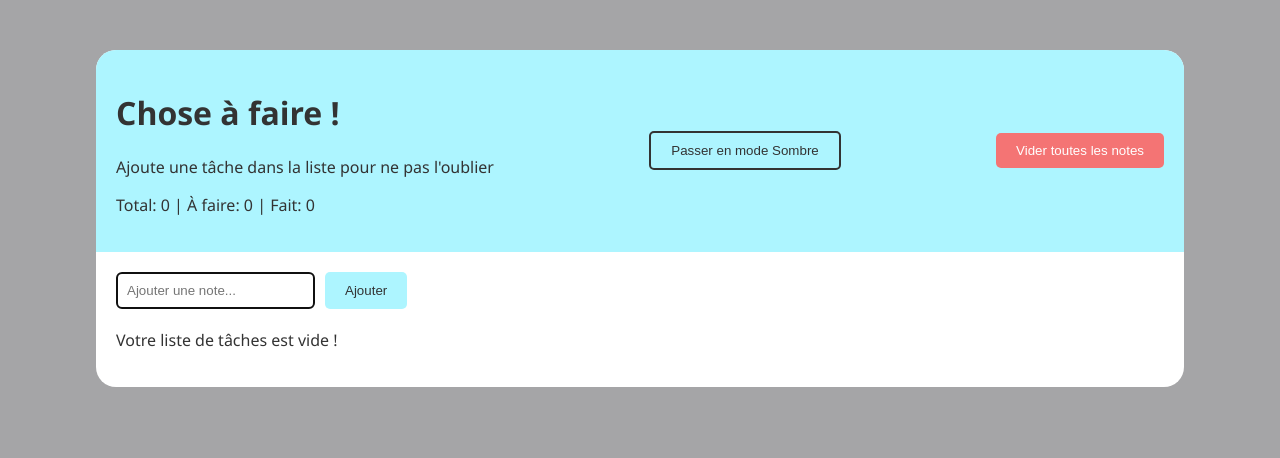
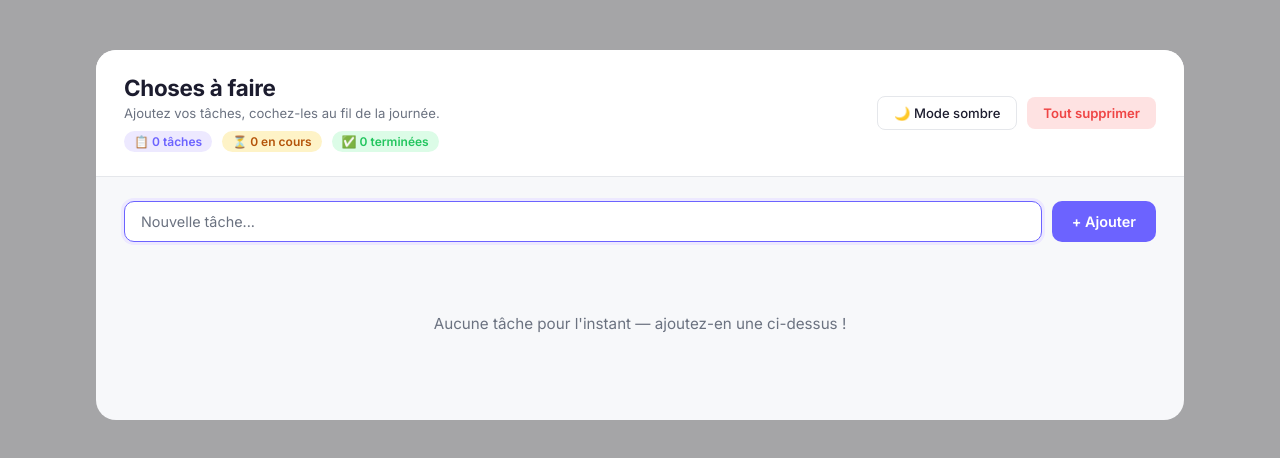
Before and after one commit to LohanVapaille/tasks-list, a React (Vite) app: page / in a window 1280 px wide. Shown: the top 458 px of the page. Built offline with nearby package versions, Linux system fonts and the light colour scheme.

Commit message:
maj modernise

```diff
--- a/src/App.css
+++ b/src/App.css
@@ -1,94 +1,392 @@
-/* Style de l'entête principal */
+@import url("https://fonts.googleapis.com/css2?family=Inter:wght@400;500;600;700&display=swap");
+
+/* ─── Variables thème clair ─────────────────────────────────── */
+.app {
+  --bg-color: #f7f8fa;
+  --surface: #ffffff;
+  --surface-hover: #f0f1f5;
+  --text-primary: #1c1c2e;
+  --text-secondary: #6b7280;
+  --accent: #6c63ff;
+  --accent-light: #ede9ff;
+  --success: #22c55e;
+  --success-light: #dcfce7;
+  --danger: #ef4444;
+  --danger-light: #fee2e2;
+  --border: #e5e7eb;
+  --shadow-sm: 0 1px 3px rgba(0, 0, 0, 0.07);
+  --shadow-md: 0 4px 12px rgba(0, 0, 0, 0.09);
+  --radius: 12px;
+
+  font-family: "Inter", sans-serif;
+  width: 85%;
+  margin: auto;
+  background-color: var(--bg-color);
+  color: var(--text-primary);
+  border-radius: 20px;
+  transition:
+    background-color 0.3s ease,
+    color 0.3s ease;
+  overflow: hidden;
+}
+
+/* ─── Thème sombre ──────────────────────────────────────────── */
+.app.dark {
+  --bg-color: #12121a;
+  --surface: #1e1e2d;
+  --surface-hover: #2a2a3d;
+  --text-primary: #f0f0f8;
+  --text-secondary: #9ca3af;
+  --accent: #8b85ff;
+  --accent-light: #2a2740;
+  --success: #34d399;
+  --success-light: #0d2e20;
+  --danger: #f87171;
+  --danger-light: #2e1111;
+  --border: #2d2d42;
+  --shadow-sm: 0 1px 3px rgba(0, 0, 0, 0.3);
+  --shadow-md: 0 4px 12px rgba(0, 0, 0, 0.4);
+}
+
+/* ─── Header ────────────────────────────────────────────────── */
 header {
   display: flex;
   justify-content: space-between;
   align-items: center;
-  padding: 20px;
-  background-color: var(--bleu-clair);
-  color: var(--text-color);
-  border-top-left-radius: 20px;
-  border-top-right-radius: 20px;
+  padding: 24px 28px;
+  background-color: var(--surface);
+  border-bottom: 1px solid var(--border);
+  gap: 16px;
+  flex-wrap: wrap;
 }
 
-/* Conteneur racine de l'application */
-/* Ici on définit les variables CSS du thème clair par défaut. */
-.app {
-  --bg-color: #ffffff;
-  --text-color: #333333;
-  --bleu-clair: #adf5ff;
-  --rouge: #f47474;
-  width: 85%;
-  margin: auto;
-  background-color: var(--bg-color);
-  color: var(--text-color);
-  transition: all 0.3s ease;
-  border-radius: 20px;
+header h1 {
+  font-size: 1.4rem;
+  font-weight: 700;
+  margin: 0 0 4px 0;
+  color: var(--text-primary);
+  letter-spacing: -0.3px;
 }
 
-/* Variante sombre: on redéfinit uniquement les variables. */
-.app.dark {
-  --bg-color: #1a1a1a;
-  --text-color: #f0f0f0;
-  --bleu-clair: #03353b;
-  --rouge: #3f0606;
+header p {
+  margin: 0;
+  font-size: 0.82rem;
+  color: var(--text-secondary);
+}
+
+.header-stats {
+  display: flex;
+  gap: 10px;
+  margin-top: 10px;
+  flex-wrap: wrap;
+}
+
+.stat-chip {
+  display: inline-flex;
+  align-items: center;
+  gap: 5px;
+  padding: 3px 10px;
+  border-radius: 20px;
+  font-size: 0.75rem;
+  font-weight: 600;
+}
+
+.stat-chip.total {
+  background: var(--accent-light);
+  color: var(--accent);
+}
+.stat-chip.pending {
+  background: #fef3c7;
+  color: #b45309;
+}
+.app.dark .stat-chip.pending {
+  background: #2d2010;
+  color: #fbbf24;
+}
+.stat-chip.done {
+  background: var(--success-light);
+  color: var(--success);
+}
+
+.header-actions {
+  display: flex;
+  gap: 10px;
+  align-items: center;
+}
+
+.btndarkmode {
+  background: transparent;
+  border: 1.5px solid var(--border);
+  color: var(--text-primary);
+  padding: 8px 16px;
+  border-radius: 8px;
+  cursor: pointer;
+  font-family: inherit;
+  font-size: 0.82rem;
+  font-weight: 500;
+  transition:
+    background 0.2s,
+    border-color 0.2s;
+}
+
+.btndarkmode:hover {
+  background: var(--surface-hover);
+  border-color: var(--accent);
+}
+
+.btn-clear {
+  background: var(--danger-light);
+  border: none;
+  color: var(--danger);
+  padding: 8px 16px;
+  border-radius: 8px;
+  cursor: pointer;
+  font-family: inherit;
+  font-size: 0.82rem;
+  font-weight: 600;
+  transition: background 0.2s;
+}
+
+.btn-clear:hover {
+  background: var(--danger);
+  color: #fff;
+}
+
+/* ─── Main ──────────────────────────────────────────────────── */
+main {
+  padding: 24px 28px;
+}
+
+/* ─── Formulaire d'ajout ────────────────────────────────────── */
+.note-form {
+  display: flex;
+  gap: 10px;
+  margin-bottom: 24px;
+}
+
+.note-form input {
+  flex: 1;
+  padding: 11px 16px;
+  border: 1.5px solid var(--border);
+  border-radius: 10px;
+  font-family: inherit;
+  font-size: 0.9rem;
+  background: var(--surface);
+  color: var(--text-primary);
+  outline: none;
+  transition: border-color 0.2s;
+}
+
+.note-form input::placeholder {
+  color: var(--text-secondary);
+}
+
+.note-form input:focus {
+  border-color: var(--accent);
+  box-shadow: 0 0 0 3px var(--accent-light);
+}
+
+.note-form button {
+  padding: 11px 20px;
+  background: var(--accent);
+  border: none;
+  color: #fff;
+  border-radius: 10px;
+  cursor: pointer;
+  font-family: inherit;
+  font-size: 0.9rem;
+  font-weight: 600;
+  transition:
+    opacity 0.2s,
+    transform 0.1s;
+}
+
+.note-form button:hover {
+  opacity: 0.88;
+}
+.note-form button:active {
+  transform: scale(0.97);
 }
 
 .error {
-  color: #ff4d4d;
-  font-size: 0.8rem;
+  color: var(--danger);
+  font-size: 0.78rem;
+  margin-top: -18px;
+  margin-bottom: 16px;
 }
 
-/* Bouton de changement de thème */
-.btndarkmode {
-  background-color: transparent;
-  border: 2px solid var(--text-color);
-  color: var(--text-color);
-  padding: 10px 20px;
-  border-radius: 5px;
-  cursor: pointer;
+/* ─── Grille de cartes ──────────────────────────────────────── */
+.note-grid {
+  display: grid;
+  grid-template-columns: repeat(auto-fill, minmax(260px, 1fr));
+  gap: 16px;
 }
 
-.btndarkmode:hover {
-  background-color: var(--text-color);
-  color: var(--bg-color);
+.empty-message {
+  text-align: center;
+  color: var(--text-secondary);
+  padding: 48px 0;
+  font-size: 0.95rem;
 }
 
-/* Zone de saisie + bouton d'ajout */
-.note-form {
+/* ─── Carte de tâche ────────────────────────────────────────── */
+.note-card {
+  background: var(--surface);
+  border-radius: var(--radius);
+  box-shadow: var(--shadow-sm);
+  border: 1px solid var(--border);
+  border-left: 4px solid var(--accent);
+  padding: 16px;
   display: flex;
-  gap: 10px;
-  margin-bottom: 20px;
+  flex-direction: column;
+  gap: 12px;
+  transition:
+    box-shadow 0.2s,
+    border-color 0.3s,
+    opacity 0.3s;
+  position: relative;
 }
 
-/* Champ de texte de la note */
-.note-form input {
-  padding: 10px;
-
-  border: 1px solid #ccc;
-  border-radius: 5px;
+.note-card:hover {
+  box-shadow: var(--shadow-md);
 }
 
-/* Bouton Ajouter */
-.note-form button {
-  padding: 10px 20px;
-  background-color: var(--bleu-clair);
-  border: none;
-  color: var(--text-color);
-  border-radius: 5px;
-  cursor: pointer;
+.note-card.completed {
+  border-left-color: var(--success);
+  opacity: 0.75;
 }
 
-/* Bouton de suppression globale */
-.btn-clear {
-  padding: 10px 20px;
-  background-color: var(--rouge);
-  border: none;
-  color: white;
-  border-radius: 5px;
-  cursor: pointer;
+.note-card-top {
+  display: flex;
+  align-items: flex-start;
+  gap: 12px;
 }
 
-/* Feedback visuel au survol du bouton de suppression */
-.btn-clear:hover {
-  background-color: #ff4d4d;
+/* Checkbox custom */
+.task-checkbox {
+  appearance: none;
+  -webkit-appearance: none;
+  width: 20px;
+  height: 20px;
+  min-width: 20px;
+  border: 2px solid var(--border);
+  border-radius: 6px;
+  cursor: pointer;
+  margin-top: 1px;
+  transition:
+    background 0.2s,
+    border-color 0.2s;
+  position: relative;
 }
+
+.task-checkbox:checked {
+  background: var(--success);
+  border-color: var(--success);
+}
+
+.task-checkbox:checked::after {
+  content: "✓";
+  position: absolute;
+  color: #fff;
+  font-size: 13px;
+  font-weight: 700;
+  top: 50%;
+  left: 50%;
+  transform: translate(-50%, -50%);
+}
+
+.task-checkbox:hover:not(:checked) {
+  border-color: var(--accent);
+}
+
+.note-text {
+  flex: 1;
+  font-size: 0.92rem;
+  font-weight: 500;
+  line-height: 1.5;
+  color: var(--text-primary);
+  word-break: break-word;
+}
+
+.note-card.completed .note-text {
+  text-decoration: line-through;
+  color: var(--text-secondary);
+}
+
+/* ─── Zone d'édition inline ─────────────────────────────────── */
+.edit-input {
+  flex: 1;
+  padding: 6px 10px;
+  border: 1.5px solid var(--accent);
+  border-radius: 8px;
+  font-family: inherit;
+  font-size: 0.92rem;
+  background: var(--accent-light);
+  color: var(--text-primary);
+  outline: none;
+  resize: none;
+  line-height: 1.5;
+}
+
+/* ─── Actions de la carte ───────────────────────────────────── */
+.note-card-actions {
+  display: flex;
+  gap: 8px;
+  justify-content: flex-end;
+}
+
+.btn-icon {
+  display: inline-flex;
+  align-items: center;
+  gap: 4px;
+  padding: 5px 10px;
+  border: none;
+  border-radius: 7px;
+  font-family: inherit;
+  font-size: 0.75rem;
+  font-weight: 600;
+  cursor: pointer;
+  transition:
+    background 0.2s,
+    transform 0.1s;
+}
+
+.btn-icon:active {
+  transform: scale(0.95);
+}
+
+.btn-edit {
+  background: var(--accent-light);
+  color: var(--accent);
+}
+.btn-edit:hover {
+  background: var(--accent);
+  color: #fff;
+}
+
+.btn-save {
+  background: var(--success-light);
+  color: var(--success);
+}
+.btn-save:hover {
+  background: var(--success);
+  color: #fff;
+}
+
+.btn-cancel {
+  background: var(--surface-hover);
+  color: var(--text-secondary);
+}
+.btn-cancel:hover {
+  background: var(--border);
+  color: var(--text-primary);
+}
+
+.btn-delete {
+  background: var(--danger-light);
+  color: var(--danger);
+}
+.btn-delete:hover {
+  background: var(--danger);
+  color: #fff;
+}
--- a/src/components/Header.jsx
+++ b/src/components/Header.jsx
@@ -5,25 +5,34 @@ const Header = () => {
     useAppContext();
 
   return (
-    <header className="header">
+    <header>
       <div>
-        <h1>Chose à faire !</h1>
+        <h1>Choses à faire</h1>
+        <p>Ajoutez vos tâches, cochez-les au fil de la journée.</p>
 
-        <p>Ajoute une tâche dans la liste pour ne pas l'oublier</p>
-
-        <p>
-          Total: {notesSummary.total} | À faire: {notesSummary.pending} | Fait:{" "}
-          {notesSummary.completed}
-        </p>
+        <div className="header-stats">
+          <span className="stat-chip total">
+            📋 {notesSummary.total} tâche{notesSummary.total !== 1 ? "s" : ""}
+          </span>
+          <span className="stat-chip pending">
+            ⏳ {notesSummary.pending} en cours
+          </span>
+          <span className="stat-chip done">
+            ✅ {notesSummary.completed} terminée
+            {notesSummary.completed !== 1 ? "s" : ""}
+          </span>
+        </div>
       </div>
 
-      <button className="btndarkmode" onClick={toggleDarkMode}>
-        Passer en mode {isDarkMode ? "Clair" : "Sombre"}
-      </button>
+      <div className="header-actions">
+        <button className="btndarkmode" onClick={toggleDarkMode}>
+          {isDarkMode ? "☀️ Mode clair" : "🌙 Mode sombre"}
+        </button>
 
-      <button onClick={clearAllNotes} className="btn-clear">
-        Vider toutes les notes
-      </button>
+        <button onClick={clearAllNotes} className="btn-clear">
+          Tout supprimer
+        </button>
+      </div>
     </header>
   );
 };
--- a/src/components/NoteForm.jsx
+++ b/src/components/NoteForm.jsx
@@ -3,9 +3,8 @@ import useAppContext from "../context/useAppContext";
 
 const NoteForm = () => {
   const [content, setContent] = useState("");
-
+  const [error, setError] = useState("");
   const inputRef = useRef(null);
-
   const { addNote } = useAppContext();
 
   useEffect(() => {
@@ -15,25 +14,34 @@ const NoteForm = () => {
   const handleSubmit = (e) => {
     e.preventDefault();
 
-    if (content.length < 3) return;
+    if (content.trim().length < 3) {
+      setError("La tâche doit contenir au moins 3 caractères.");
+      return;
+    }
 
-    addNote(content);
-
+    addNote(content.trim());
     setContent("");
+    setError("");
     inputRef.current.focus();
   };
 
   return (
+    <>
       <form onSubmit={handleSubmit} className="note-form">
         <input
           ref={inputRef}
           type="text"
           value={content}
-        onChange={(e) => setContent(e.target.value)}
-        placeholder="Ajouter une note..."
+          onChange={(e) => {
+            setContent(e.target.value);
+            if (error) setError("");
+          }}
+          placeholder="Nouvelle tâche..."
         />
-      <button type="submit">Ajouter</button>
+        <button type="submit">+ Ajouter</button>
       </form>
+      {error && <p className="error">{error}</p>}
+    </>
   );
 };
 
--- a/src/components/NoteList.jsx
+++ b/src/components/NoteList.jsx
@@ -1,42 +1,113 @@
+import { useState } from "react";
 import useAppContext from "../context/useAppContext";
 
+const NoteCard = ({ note }) => {
+  const { toggleComplete, editNote, deleteNote } = useAppContext();
+  const [isEditing, setIsEditing] = useState(false);
+  const [draft, setDraft] = useState(note.text);
+
+  const handleSave = () => {
+    const trimmed = draft.trim();
+    if (trimmed.length < 3) return;
+    editNote(note.id, trimmed);
+    setIsEditing(false);
+  };
+
+  const handleCancel = () => {
+    setDraft(note.text);
+    setIsEditing(false);
+  };
+
+  const handleKeyDown = (e) => {
+    if (e.key === "Enter" && !e.shiftKey) {
+      e.preventDefault();
+      handleSave();
+    }
+    if (e.key === "Escape") handleCancel();
+  };
+
+  return (
+    <div className={`note-card ${note.completed ? "completed" : ""}`}>
+      <div className="note-card-top">
+        <input
+          type="checkbox"
+          className="task-checkbox"
+          checked={note.completed}
+          onChange={() => toggleComplete(note.id)}
+          title={
+            note.completed ? "Marquer comme non faite" : "Marquer comme faite"
+          }
+        />
+
+        {isEditing ? (
+          <textarea
+            className="edit-input"
+            value={draft}
+            onChange={(e) => setDraft(e.target.value)}
+            onKeyDown={handleKeyDown}
+            autoFocus
+            rows={2}
+          />
+        ) : (
+          <span className="note-text">{note.text}</span>
+        )}
+      </div>
+
+      <div className="note-card-actions">
+        {isEditing ? (
+          <>
+            <button className="btn-icon btn-save" onClick={handleSave}>
+              ✓ Enregistrer
+            </button>
+            <button className="btn-icon btn-cancel" onClick={handleCancel}>
+              Annuler
+            </button>
+          </>
+        ) : (
+          <>
+            <button
+              className="btn-icon btn-edit"
+              onClick={() => setIsEditing(true)}
+              disabled={note.completed}
+              title={
+                note.completed
+                  ? "Impossible de modifier une tâche terminée"
+                  : "Modifier"
+              }
+            >
+              ✏️ Modifier
+            </button>
+            <button
+              className="btn-icon btn-delete"
+              onClick={() => deleteNote(note.id)}
+              title="Supprimer"
+            >
+              🗑 Supprimer
+            </button>
+          </>
+        )}
+      </div>
+    </div>
+  );
+};
+
 const NoteList = () => {
-  const { notes, toggleComplete, deleteNote } = useAppContext();
+  const { notes } = useAppContext();
 
   if (notes.length === 0) {
-    return <p className="empty-message">Votre liste de tâches est vide ! </p>;
+    return (
+      <p className="empty-message">
+        Aucune tâche pour l'instant — ajoutez-en une ci-dessus !
+      </p>
+    );
   }
 
   return (
-    <ul className="note-list">
+    <div className="note-grid">
       {notes.map((note) => (
-        <li key={note.id} className="note-item">
-          <div style={{ display: "flex", alignItems: "center", gap: "10px" }}>
-            <input
-              type="checkbox"
-              checked={note.completed}
-              onChange={() => toggleComplete(note.id)}
-            />
-
-            <span
-              style={{
-                textDecoration: note.completed ? "line-through" : "none",
-                opacity: note.completed ? 0.5 : 1,
-              }}
-            >
-              {note.text}
-            </span>
-
-            <button
-              onClick={() => deleteNote(note.id)}
-              style={{ color: "red", marginLeft: "auto" }}
-            >
-              X
-            </button>
-          </div>
-        </li>
+        <NoteCard key={note.id} note={note} />
       ))}
-    </ul>
+    </div>
   );
 };
 
--- a/src/context/AppContext.jsx
+++ b/src/context/AppContext.jsx
@@ -3,26 +3,14 @@ import { AppContext } from "./appContextObject";
 
 const STORAGE_KEY = "mes-notes";
 
-// Fonction d'initialisation du state.
-// Elle est passée à useReducer pour éviter de relire localStorage à chaque rendu.
 const createInitialState = () => {
   const savedNotes = localStorage.getItem(STORAGE_KEY);
-
   if (savedNotes) {
-    return {
-      // JSON.parse convertit la chaîne stockée en tableau d'objets JS.
-      notes: JSON.parse(savedNotes),
-      isDarkMode: false,
-    };
+    return { notes: JSON.parse(savedNotes), isDarkMode: false };
   }
-
-  return {
-    notes: [],
-    isDarkMode: false,
-  };
+  return { notes: [], isDarkMode: false };
 };
 
-// Le reducer centralise toutes les transitions d'état de l'application.
 const appReducer = (state, action) => {
   switch (action.type) {
     case "ADD_NOTE": {
@@ -31,32 +19,32 @@ const appReducer = (state, action) => {
         text: action.payload,
         completed: false,
       };
+      return { ...state, notes: [newNote, ...state.notes] };
+    }
 
+    case "TOGGLE_NOTE": {
       return {
         ...state,
-        notes: [newNote, ...state.notes],
+        notes: state.notes.map((note) =>
+          note.id === action.payload
+            ? { ...note, completed: !note.completed }
+            : note,
+        ),
       };
     }
 
-    case "TOGGLE_NOTE": {
-      // Inverse l'état completed de la note ciblée.
+    case "EDIT_NOTE": {
       return {
         ...state,
-        notes: state.notes.map((note) => {
-          if (note.id === action.payload) {
-            return {
-              ...note,
-              completed: !note.completed,
-            };
-          }
-
-          return note;
-        }),
+        notes: state.notes.map((note) =>
+          note.id === action.payload.id
+            ? { ...note, text: action.payload.text }
+            : note,
+        ),
       };
     }
 
     case "DELETE_NOTE": {
-      // Supprime la note ciblée en filtrant le tableau.
       return {
         ...state,
         notes: state.notes.filter((note) => note.id !== action.payload),
@@ -64,19 +52,11 @@ const appReducer = (state, action) => {
     }
 
     case "CLEAR_NOTES": {
-      // Vide complètement la liste.
-      return {
-        ...state,
-        notes: [],
-      };
+      return { ...state, notes: [] };
     }
 
     case "TOGGLE_DARK_MODE": {
-      // Bascule entre thème clair et sombre.
-      return {
-        ...state,
-        isDarkMode: !state.isDarkMode,
-      };
+      return { ...state, isDarkMode: !state.isDarkMode };
     }
 
     default:
@@ -91,52 +71,32 @@ const AppProvider = ({ children }) => {
     createInitialState,
   );
 
-  // Actions exposées au reste de l'app.
-  const addNote = (text) => {
-    dispatch({ type: "ADD_NOTE", payload: text });
-  };
+  const addNote = (text) => dispatch({ type: "ADD_NOTE", payload: text });
+  const toggleComplete = (id) => dispatch({ type: "TOGGLE_NOTE", payload: id });
+  const editNote = (id, text) =>
+    dispatch({ type: "EDIT_NOTE", payload: { id, text } });
+  const deleteNote = (id) => dispatch({ type: "DELETE_NOTE", payload: id });
+  const clearAllNotes = () => dispatch({ type: "CLEAR_NOTES" });
+  const toggleDarkMode = () => dispatch({ type: "TOGGLE_DARK_MODE" });
 
-  const toggleComplete = (id) => {
-    dispatch({ type: "TOGGLE_NOTE", payload: id });
-  };
-
-  const deleteNote = (id) => {
-    dispatch({ type: "DELETE_NOTE", payload: id });
-  };
-
-  const clearAllNotes = () => {
-    dispatch({ type: "CLEAR_NOTES" });
-  };
-
-  const toggleDarkMode = () => {
-    dispatch({ type: "TOGGLE_DARK_MODE" });
-  };
-
-  // Calcul dérivé: statistiques affichées dans l'entête.
   const notesSummary = (() => {
-    const completed = state.notes.filter((note) => note.completed).length;
+    const completed = state.notes.filter((n) => n.completed).length;
     const total = state.notes.length;
-
-    return {
-      total,
-      completed,
-      pending: total - completed,
-    };
+    return { total, completed, pending: total - completed };
   })();
 
-  // Valeur unique injectée dans le Context.
   const contextValue = {
     notes: state.notes,
     isDarkMode: state.isDarkMode,
     notesSummary,
     addNote,
     toggleComplete,
+    editNote,
     deleteNote,
     clearAllNotes,
     toggleDarkMode,
   };
 
-  // Rend le provider qui enveloppe les enfants de l'application.
   return (
     <AppContext.Provider value={contextValue}>{children}</AppContext.Provider>
   );
```
Lines whose indentation alone changed are shown as unchanged.
